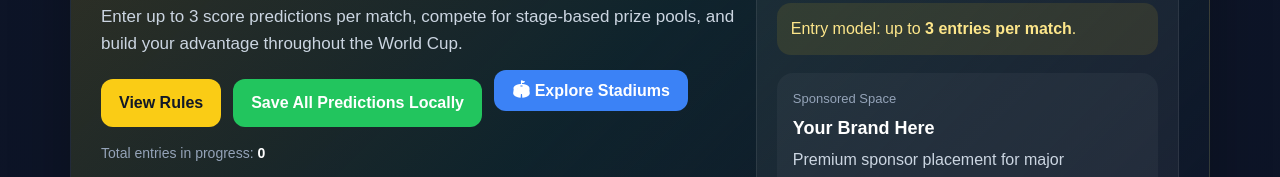
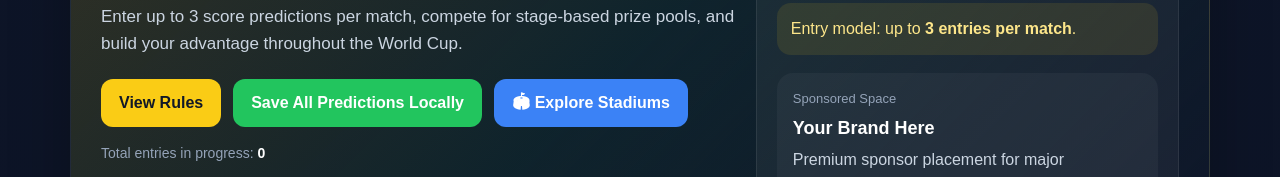
Before and after one commit to isabellallamprecth03-lang/ruckkings, a Next.js app: page /matches in a window 1280 px wide. Shown: the part 252-429 px from the top of the page. Built offline with nearby package versions, Linux system fonts and the light colour scheme; no server answers.

Commit message:
Update page.tsx

```diff
--- a/app/matches/page.tsx
+++ b/app/matches/page.tsx
@@ -378,7 +378,7 @@ export default function MatchesPage() {
                 >
                   <span
                     style={{
-                      diplay: "inline-block",
+                      display: "inline-block",
                       background: "#3b82f6",
                       color: "white",
                       border: "none",
```
